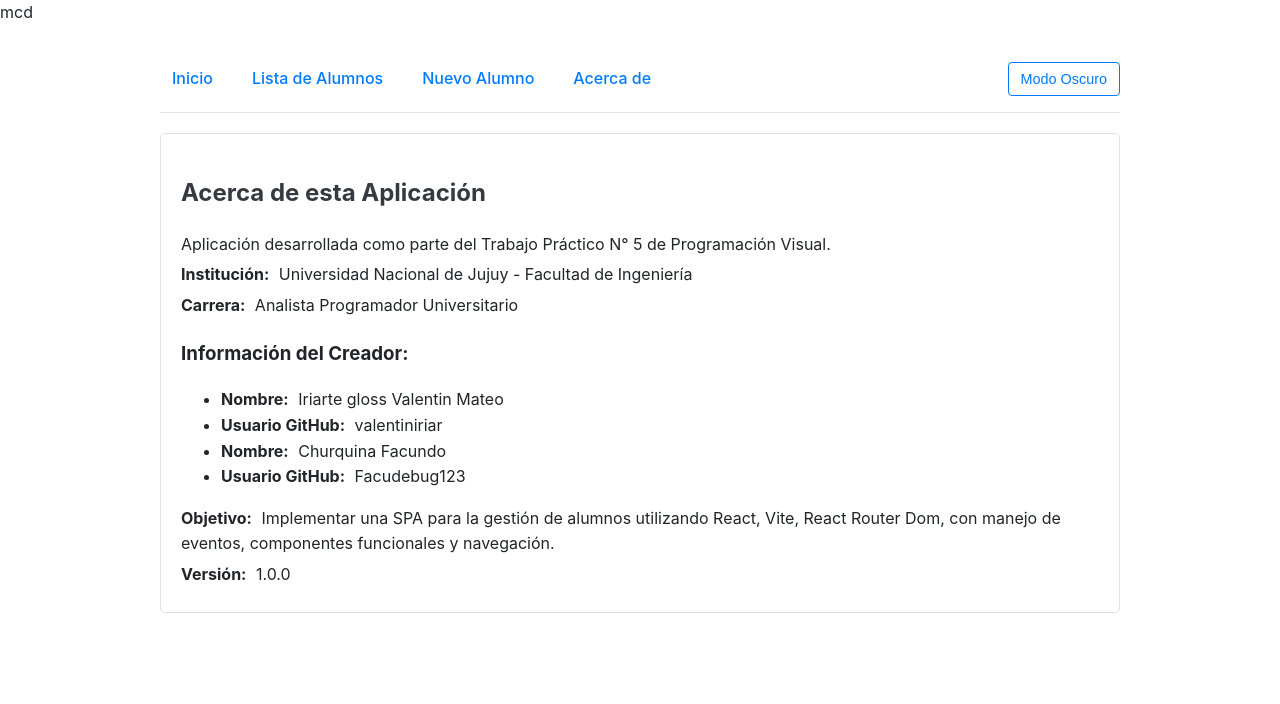
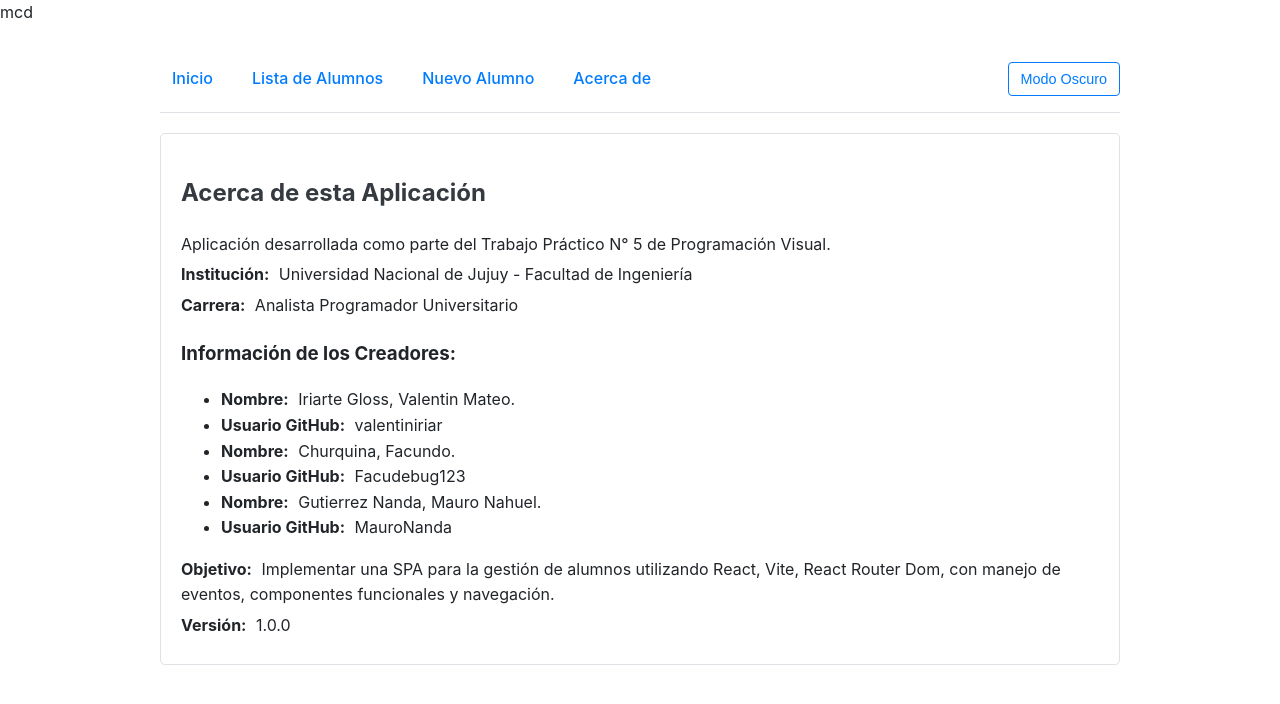
Before and after one commit to nico690/pv_tp5_grupo20, a React (Vite) app in the folder tp-5-Grupo20/: page /acerca-de in a window 1280 px wide. Shown: the top 704 px of the page. Built offline with nearby package versions, Linux system fonts and the light colour scheme.

Commit message:
Agregado al AcercaDe.jsx

```diff
--- a/tp-5-Grupo20/src/pages/AcercaDe.jsx
+++ b/tp-5-Grupo20/src/pages/AcercaDe.jsx
@@ -16,19 +16,25 @@ function AcercaDe() {
         <strong>Carrera:</strong> Analista Programador Universitario
       </p>
 
-      <h3 className="mt-20">Información del Creador:</h3>
+      <h3 className="mt-20">Información de los Creadores:</h3>
       <ul>
         <li>
-          <strong>Nombre:</strong> Iriarte gloss Valentin Mateo
+          <strong>Nombre:</strong> Iriarte Gloss, Valentin Mateo.
         </li>
         <li>
           <strong>Usuario GitHub:</strong> valentiniriar
         </li>
         <li>
-          <strong>Nombre:</strong> Churquina Facundo
+          <strong>Nombre:</strong> Churquina, Facundo.
         </li>
         <li>
           <strong>Usuario GitHub:</strong> Facudebug123
+        </li>
+                <li>
+          <strong>Nombre:</strong> Gutierrez Nanda, Mauro Nahuel.
+        </li>
+        <li>
+          <strong>Usuario GitHub:</strong> MauroNanda
         </li>
       </ul>
       <p className="mt-20">
```
